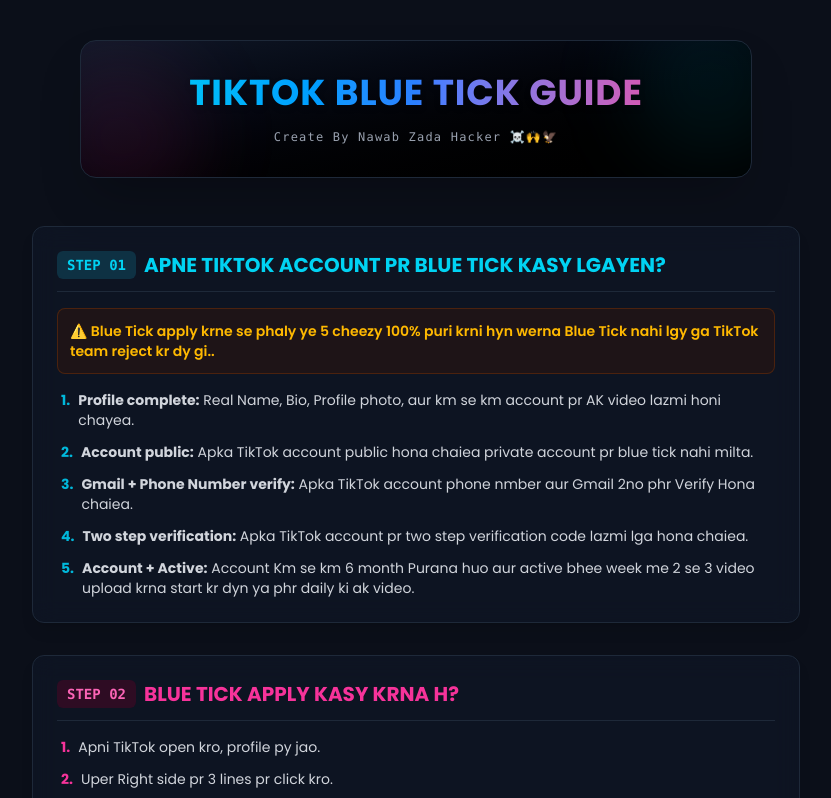
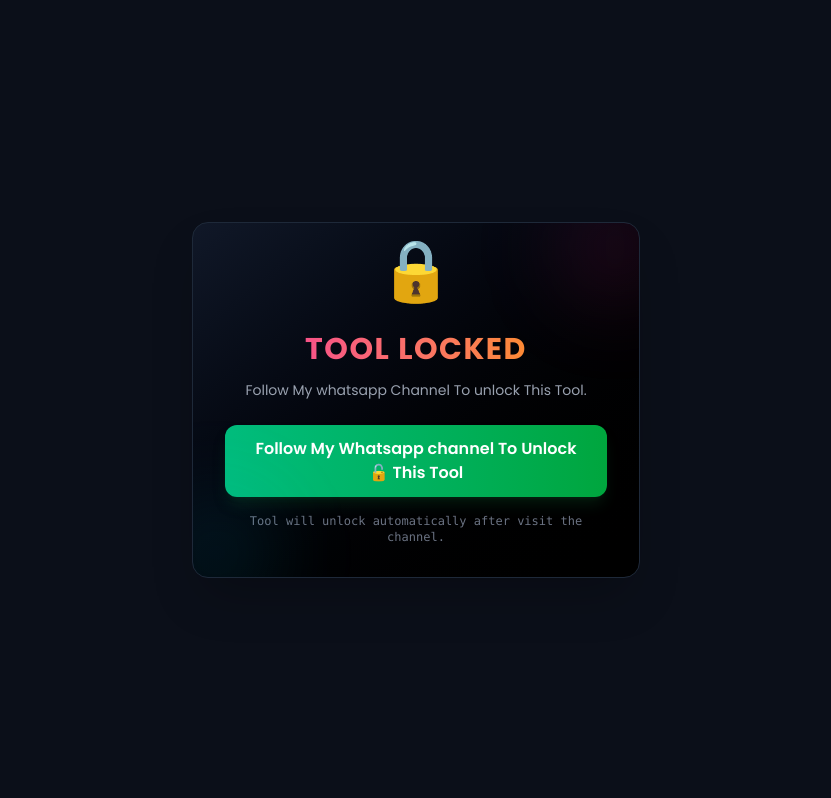
Before and after one commit to nawabzadahacker0-beep/tiktok-blue-tick-method, a plain HTML site: page index.html in a window 1280 px wide. Shown: the top 798 px of the page, without its empty margins (224-1055 px from the left). Drawn offline with nearby package versions, Linux system fonts and the light colour scheme.

Commit message:
Update index.html

```diff
--- a/index.html
+++ b/index.html
@@ -17,6 +17,35 @@
 </head>
 <body class="min-h-screen flex flex-col items-center py-10 px-4 selection:bg-cyan-500 selection:text-black">
 
+    <!-- LOCK SCREEN -->
+    <div id="lockScreen" class="fixed inset-0 bg-[#0b0f19] z-50 flex flex-col items-center justify-center p-4">
+        <div class="max-w-md w-full bg-gradient-to-br from-gray-900 to-black p-8 rounded-2xl border border-gray-800 shadow-2xl text-center relative overflow-hidden">
+            <div class="absolute -right-10 -top-10 w-32 h-32 bg-pink-500/10 rounded-full blur-2xl"></div>
+            <div class="absolute -left-10 -bottom-10 w-32 h-32 bg-cyan-500/10 rounded-full blur-2xl"></div>
+
+            <div class="text-6xl mb-4 animate-bounce">🔒</div>
+            <h2 class="text-3xl font-extrabold text-transparent bg-clip-text bg-gradient-to-r from-pink-500 to-amber-500 uppercase tracking-wider">
+                Tool Locked
+            </h2>
+            <p class="text-gray-400 text-sm mt-3 mb-6 leading-relaxed">
+                Follow My whatsapp Channel To unlock This Tool.
+            </p>
+
+            <a href="https://whatsapp.com/channel/0029VbB47ttDDmFNztpnZf2m"
+               target="_blank"
+               id="unlockBtn"
+               class="inline-block w-full bg-gradient-to-r from-emerald-500 to-green-600 hover:from-emerald-600 hover:to-green-700 text-white font-semibold py-3 px-6 rounded-xl shadow-lg shadow-green-900/30 transition-all duration-300 transform hover:scale-[1.02] text-center">
+               Follow My Whatsapp channel To Unlock 🔓 This Tool
+            </a>
+
+            <p class="text-xs text-gray-500 mt-4 font-mono">
+                Tool will unlock automatically after visit the channel.
+            </p>
+        </div>
+    </div>
+
+    <!-- MAIN TOOL CONTENT -->
+    <div id="toolContent" class="w-full hidden flex flex-col items-center">
         <!-- Header / Banner Section -->
         <header class="text-center mb-12 max-w-2xl w-full bg-gradient-to-br from-gray-900 to-black p-8 rounded-2xl border border-gray-800 shadow-2xl relative overflow-hidden">
             <div class="absolute -right-10 -top-10 w-40 h-40 bg-cyan-500/10 rounded-full blur-2xl"></div>
@@ -119,15 +148,38 @@
             </section>
 
             <!-- NOTE FOOTER -->
-        <footer class="bg-gradient-to-r from-gray-950 via-gray-900 to-gray-950 p-4 rounded-xl border border-gray-800 text-center text-xs text-gray-400 font-mono">
-            <span class="text-amber-500 font-bold">Note:</span> Bilkul Free apply kr skty huo koi Pasy nahi legty But iss chz ki koi Guarantee nahi he TikTok khud apni Marzi se apply krne ka bd Blue Tick lga dyta h.
+            <footer class="bg-gradient-to-r from-gray-950 via-gray-900 to-gray-950 p-4 rounded-xl border border-gray-800 text-center text-xs text-gray-400 font-mono leading-relaxed">
+                <span class="text-amber-500 font-bold">Note:</span> Bilkul Free apply kr skty huo koi Pasy nahi legty But iss chz ki koi Guarantee nahi he TikTok khud apni Marzi se apply krne ka bd Blue Tick lga dyta h. agr TikTok Team AK barr reject kr dy to ap 1 ya 2 month bd pr apply kr do phr inshallah blue tick lg jye ga
             </footer>
 
         </main>
 
         <div class="text-center mt-10 text-gray-600 text-xs font-mono">
-        &copy; 2026 Method by Nawab Zada.
+            &copy; 2026 Code By Nawab Zada.
         </div>
+    </div>
+
+    <!-- Auto-Unlock -->
+    <script>
+        const lockScreen = document.getElementById('lockScreen');
+        const toolContent = document.getElementById('toolContent');
+        const unlockBtn = document.getElementById('unlockBtn');
+
+        let clickedFollow = false;
+
+        // Step 1: Detect switch click
+        unlockBtn.addEventListener('click', () => {
+            clickedFollow = true;
+        });
+
+        // Step 2: Auto-unlock when user returns back to the tab
+        window.addEventListener('focus', () => {
+            if (clickedFollow) {
+                lockScreen.style.display = 'none';
+                toolContent.classList.remove('hidden');
+            }
+        });
+    </script>
 
 </body>
 </html>
```
Lines whose indentation alone changed are shown as unchanged.
